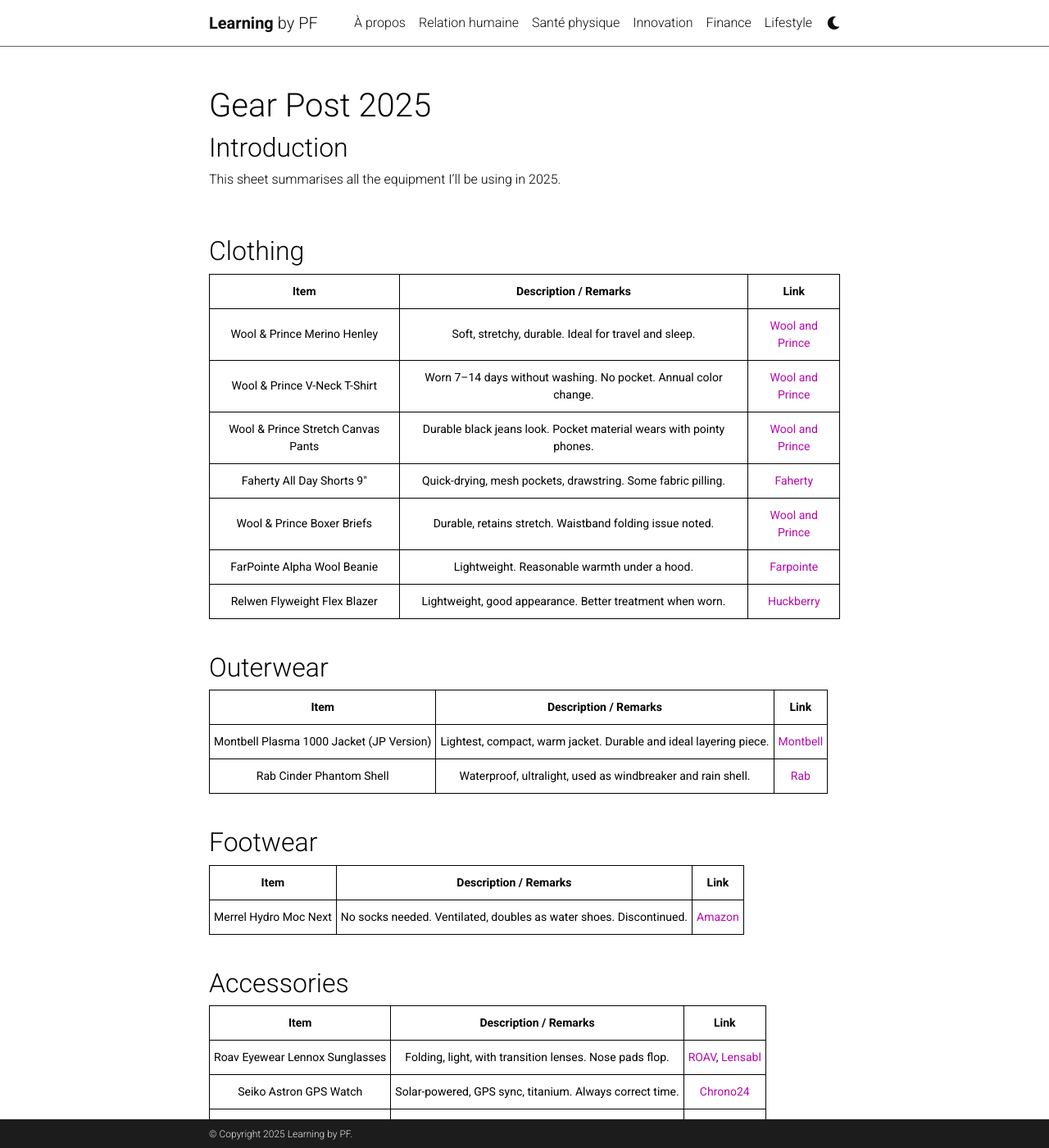
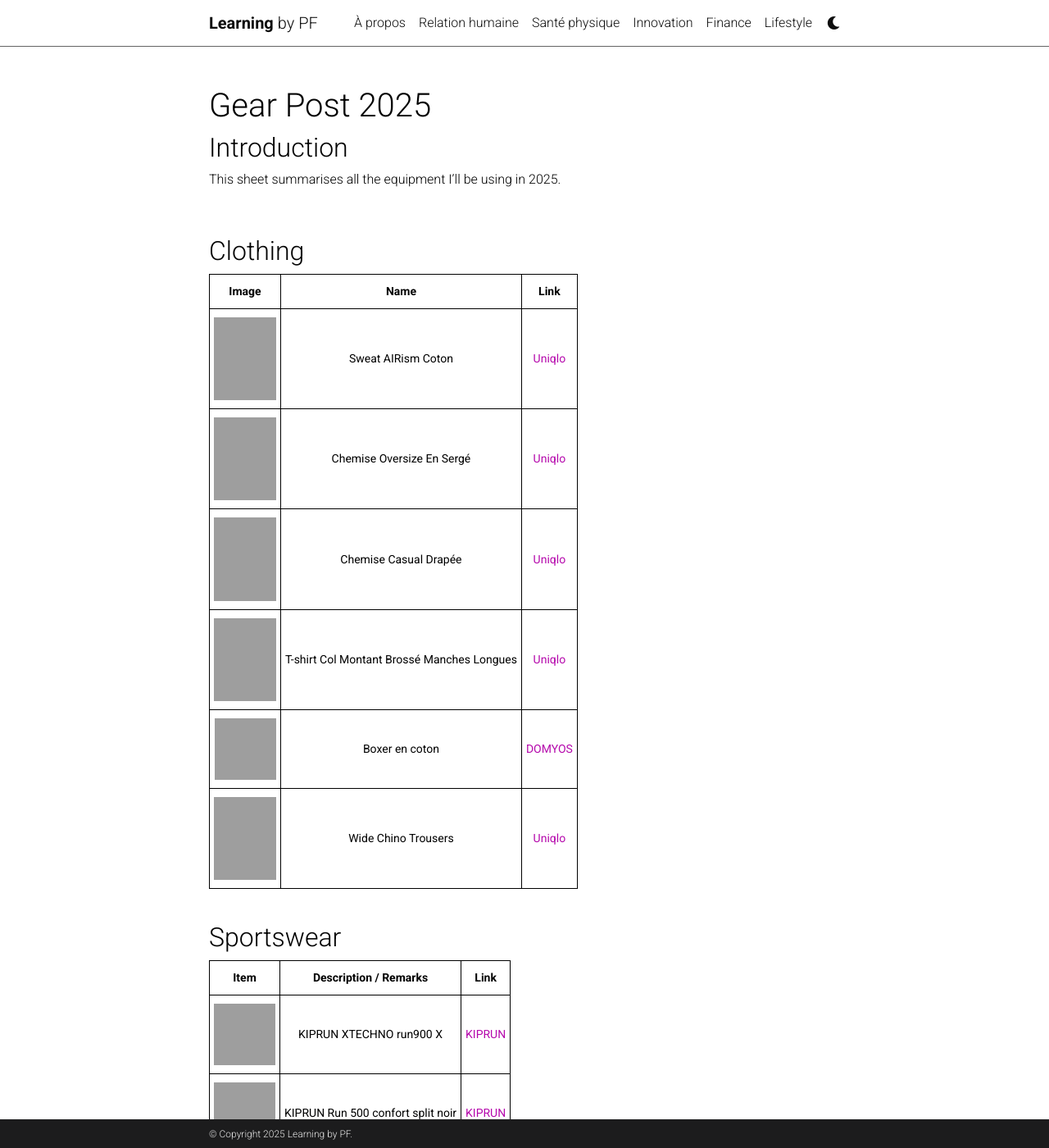
Before and after one commit to mpek29/learning, a Jekyll site: the page built from _lifestyle/gear_post_2025.md, in a window 1280 px wide and 1400 px high. Shown: the whole window at 82% size. Built offline with Jekyll 4.4.1, drawn with Linux system fonts in a browser that asks for light colours; comment, search, counter and statistics services are not loaded; a style sheet for code colours, icons or effects is not loaded; some of the changed text lies outside the part shown; grey boxes are pictures that could not be loaded.

Commit message:
Update gear_post_2025.md

```diff
--- a/_lifestyle/gear_post_2025.md
+++ b/_lifestyle/gear_post_2025.md
@@ -13,15 +13,24 @@
 
 ## Clothing
 
+| **Image** | **Name** | **Link** |
+|:--:|:--:|:--:|
+| <img src="https://image.uniqlo.com/UQ/ST3/WesternCommon/imagesgoods/472856/item/goods_31_472856_3x4.jpg" style="width: 76px; height: 101.325px;"> | Sweat AIRism Coton | [Uniqlo](https://www.uniqlo.com/fr/fr/products/E472856-000/00) |
+| <img src="https://image.uniqlo.com/UQ/ST3/WesternCommon/imagesgoods/472871/item/goods_37_472871_3x4.jpg" style="width: 76px; height: 101.325px;"> | Chemise Oversize En Sergé | [Uniqlo](https://www.uniqlo.com/fr/fr/products/E472871-000/00) |
+| <img src="https://image.uniqlo.com/UQ/ST3/WesternCommon/imagesgoods/471787/item/goods_31_471787_3x4.jpg" style="width: 76px; height: 101.325px;"> | Chemise Casual Drapée | [Uniqlo](https://www.uniqlo.com/fr/fr/products/E471787-000/00) |
+| <img src="https://image.uniqlo.com/UQ/ST3/WesternCommon/imagesgoods/471806/item/goods_31_471806_3x4.jpg" style="width: 76px; height: 101.325px;"> | T-shirt Col Montant Brossé Manches Longues | [Uniqlo](https://www.uniqlo.com/fr/fr/products/E471806-000/00) |
+| <img src="https://contents.mediadecathlon.com/p2849807/k$1eefd8bd30919620af4430efc95bb05a/sq/lot-de-3-boxers-en-coton-homme-noirgrisbleu.jpg" style="width: 75px; height: 75px;"> | Boxer en coton | [DOMYOS](https://www.decathlon.fr/p/lot-de-3-boxers-en-coton-homme-noir-gris-bleu/_/R-p-351494) |
+| <img src="https://image.uniqlo.com/UQ/ST3/eu/imagesgoods/470549/item/eugoods_09_470549_3x4.jpg" style="width: 76px; height: 101.325px;"> | Wide Chino Trousers | [Uniqlo](https://www.uniqlo.com/fr/fr/products/E470549-000/00) |
+
+<br>
+
+## Sportswear
+
 | **Item** | **Description / Remarks** | **Link** |
 |:--:|:--:|:--:|
-| Wool & Prince Merino Henley | Soft, stretchy, durable. Ideal for travel and sleep. | [Wool and Prince](https://shrsl.com/3vzse) |
-| Wool & Prince V-Neck T-Shirt | Worn 7–14 days without washing. No pocket. Annual color change. | [Wool and Prince](https://shrsl.com/4ua67) |
-| Wool & Prince Stretch Canvas Pants | Durable black jeans look. Pocket material wears with pointy phones. | [Wool and Prince](https://shrsl.com/4ua6a) |
-| Faherty All Day Shorts 9″ | Quick-drying, mesh pockets, drawstring. Some fabric pilling. | [Faherty](https://www.fahertybrand.com/products/belt-loop-all-day-shorts-9-in9-in-charcoal?variant=39265176617029) |
-| Wool & Prince Boxer Briefs | Durable, retains stretch. Waistband folding issue noted. | [Wool and Prince](https://shrsl.com/4ua6e) |
-| FarPointe Alpha Wool Beanie | Lightweight. Reasonable warmth under a hood. | [Farpointe](https://www.farpointeog.com/stock/p/alpha-caps) |
-| Relwen Flyweight Flex Blazer | Lightweight, good appearance. Better treatment when worn. | [Huckberry](https://huckberry.com/store/relwen/category/p/81469-flyweight-flex-blazer) |
+| <img src="https://contents.mediadecathlon.com/p2590821/k$829dd3498115c144b84d393c0b94b28a/sq/chaussettes-de-running-kiprun-xtechno-run900-x-blanches-vertes.jpg" style="width: 75px; height: 75px;"> | KIPRUN XTECHNO run900 X | [KIPRUN](https://www.decathlon.fr/p/chaussettes-de-running-kiprun-xtechno-run900-x-blanches-vertes/_/R-p-349826)
+| <img src="https://contents.mediadecathlon.com/p2841949/k$894eb6ff5bcb1770d08d8d89b15ac6f5/sq/short-de-running-homme-kiprun-run-500-confort-split-noir.jpg" style="width: 75px; height: 75px;"> | KIPRUN Run 500 confort split noir | [KIPRUN](https://www.decathlon.fr/p/short-de-running-homme-kiprun-run-500-confort-split-orange/_/R-p-340876)
+| <img src="https://contents.mediadecathlon.com/p2599937/k$6018689140766142be2d86b19d5e43cb/sq/t-shirt-de-running-leger-homme-kiprun-run-900-replika-blanc.jpg" style="width: 75px; height: 75px;"> | KIPRUN Run 900 REPLIKA Blanc | [KIPRUN](https://www.decathlon.fr/p/t-shirt-de-running-leger-homme-kiprun-run-900-replika-blanc/_/R-p-346075)
 
 <br>
 
@@ -38,7 +47,8 @@
 
 | **Item** | **Description / Remarks** | **Link** |
 |:--:|:--:|:--:|
-| Merrel Hydro Moc Next | No socks needed. Ventilated, doubles as water shoes. Discontinued. | [Amazon](https://www.amazon.com/Merrell-Hydro-Next-Gen-Mosstone/dp/B0CN34T27X/?tag=tynan-20) |
+| <img src="https://contents.mediadecathlon.com/p2819976/k$0989f282a4bd165d2f2e910c04bedeb6/sq/chaussures-de-running-homme-kiprun-ks900-light-orange.jpg?format=auto" style="width: 75px; height: 75px;"> | KIPRUN KS900 light - Orange | [KIPRUN](https://www.decathlon.fr/p/chaussures-running-homme-kiprun-ks900-light-gris-fonce/_/R-p-333004)
+| <img src="https://contents.mediadecathlon.com/p2683082/k$239f7d55fb60f88260320ee656817e67/sq/baskets-cj80-homme-blanche.jpg" style="width: 75px; height: 75px;"> | Baskets CJ80 homme, blanche | [DECATHLON](https://www.decathlon.fr/p/baskets-cj80-homme-blanc-et-bordeaux/_/R-p-346048)
 
 <br>
 
```
